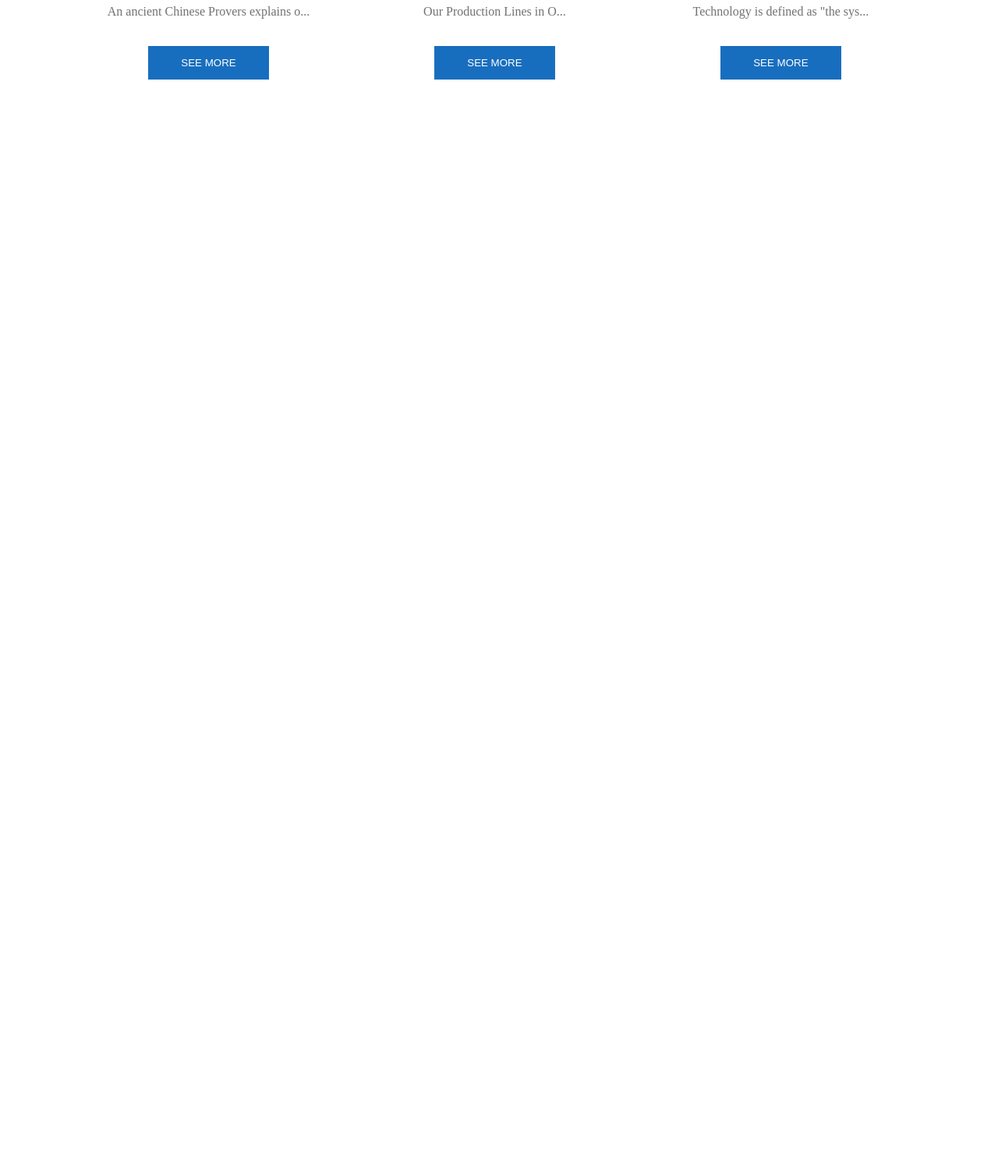
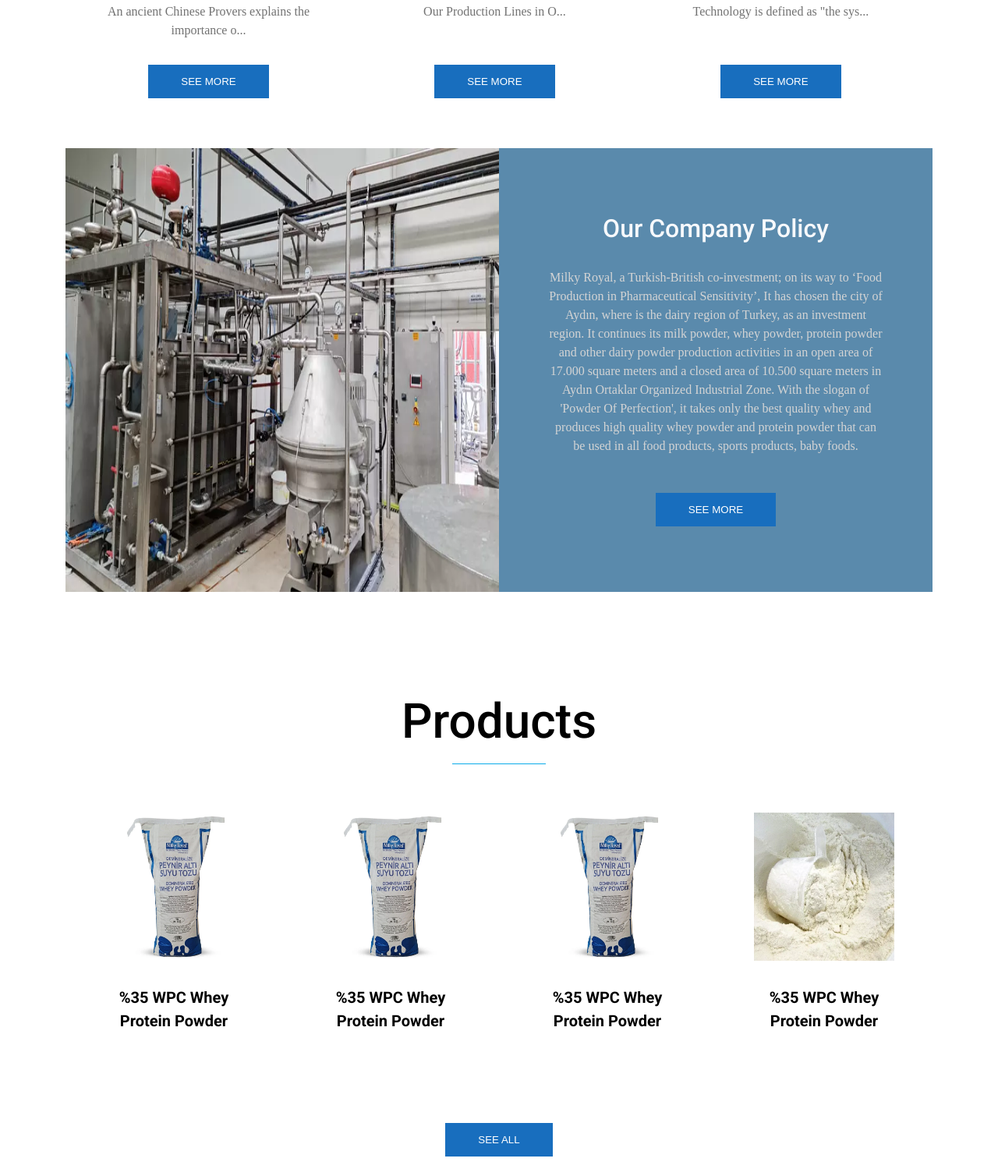
Before and after one commit to KhurshidSunny/Milky-Swipe, a plain HTML site: page index.html in a window 1280 px wide. Shown: the part 1872-3380 px from the top of the page at 78% size. Before the commit the page ends 2038 px from the top, so only its background shows below. Drawn offline with Linux system fonts and the light colour scheme; a web font is replaced by a local one.

Commit message:
created and styled the products section and fixed some small issues

```diff
--- a/index.html
+++ b/index.html
@@ -54,13 +54,13 @@
 
       <!-- PRODUCTION SECTION -->
       <div class="production-section">
-        <h2>production</h2>
+        <h2 class="heading-underline">production</h2>
         <div class="card-container">
           <div class="card">
             <img src="assests/production1.webp" alt="" />
 
             <h3>Labortary</h3>
-            <p>An ancient Chinese Provers explains o...</p>
+            <p>An ancient Chinese Provers explains the importance o...</p>
             <button>see more</button>
           </div>
 
@@ -81,6 +81,69 @@
           </div>
         </div>
       </div>
+
+      <!-- ABOUT US SECTION -->
+      <div class="about-us-section section-space">
+        <div class="two-columns">
+          <div class="two-columns-grid">
+            <div class="grid-left">
+              <img
+                id="about-us-image"
+                src="assests/production2.webp"
+                alt="about us image"
+              />
+            </div>
+            <div class="grid-right">
+              <h3>Our Company Policy</h3>
+              <p>
+                Milky Royal, a Turkish-British co-investment; on its way to
+                ‘Food Production in Pharmaceutical Sensitivity’, It has chosen
+                the city of Aydın, where is the dairy region of Turkey, as an
+                investment region. It continues its milk powder, whey powder,
+                protein powder and other dairy powder production activities in
+                an open area of 17.000 square meters and a closed area of 10.500
+                square meters in Aydın Ortaklar Organized Industrial Zone. With
+                the slogan of 'Powder Of Perfection', it takes only the best
+                quality whey and produces high quality whey powder and protein
+                powder that can be used in all food products, sports products,
+                baby foods.
+              </p>
+              <button>see more</button>
+            </div>
+          </div>
+        </div>
+      </div>
+
+      <!-- PRODUCTS SECTION -->
+      <div class="products-section section-space">
+        <h2 class="heading-underline">Products</h2>
+        <div class="card-container">
+          <div class="card">
+            <img id="product-image" src="assests/bori.webp" alt="product 1" />
+            <h5>%35 WPC Whey Protein Powder</h5>
+          </div>
+
+          <div class="card">
+            <img id="product-image" src="assests/bori.webp" alt="product 1" />
+            <h5>%35 WPC Whey Protein Powder</h5>
+          </div>
+
+          <div class="card">
+            <img id="product-image" src="assests/bori.webp" alt="product 1" />
+            <h5>%35 WPC Whey Protein Powder</h5>
+          </div>
+
+          <div class="card">
+            <img
+              id="product-image"
+              src="assests/last part.webp"
+              alt="product 1"
+            />
+            <h5>%35 WPC Whey Protein Powder</h5>
+          </div>
+        </div>
+        <button>see all</button>
+      </div>
     </main>
   </body>
 </html>
--- a/style.css
+++ b/style.css
@@ -55,6 +55,18 @@
   font-weight: 500;
   margin: 0;
   width: 100%;
+  position: relative;
+}
+
+h2::before {
+  content: "";
+  width: 120px;
+  height: 1px;
+  background-color: var(--secondary-color);
+  position: absolute;
+  bottom: -18px;
+  left: 50%;
+  transform: translateX(-50%);
 }
 
 h3 {
@@ -164,19 +176,22 @@
   text-align: center;
   color: var(--text-semi-dark);
   margin: 0 0 var(--space-lg) 0;
+  flex-grow: 1;
 }
 
-.about-us .about-us-grid {
+/* two coloumns layout */
+
+.two-columns .two-columns-grid {
   display: grid;
   grid-template-columns: 1fr 1fr;
 }
 
-.about-us-grid .grid-left img {
+.two-columns-grid .grid-left img {
   width: 100%;
   height: 100%;
 }
 
-.about-us .about-us-grid .grid-right {
+.two-columns .two-columns-grid .grid-right {
   display: flex;
   flex-direction: column;
   justify-content: center;
@@ -186,16 +201,16 @@
   background-color: rgb(90, 138, 172);
 }
 
-.about-us-grid .grid-right h3 {
+.two-columns-grid .grid-right h3 {
   text-align: center;
   color: var(--color-light);
   margin: 0 0 var(--space-md) 0;
 }
-.about-us-grid .grid-right p {
+.two-columns-grid .grid-right p {
   text-align: center;
   color: var(--text-secondary);
 }
-.about-us-grid .grid-right button {
+.two-columns-grid .grid-right button {
   margin: var(--space-lg) 0 0 0;
 }
 
@@ -246,7 +261,6 @@
   justify-content: center;
   align-items: center;
   background-image: url("assests/background1.webp");
-  /* height: 100vh; */
   height: 800px;
 }
 
@@ -304,19 +318,61 @@
   transform: translateX(-50%);
 }
 
+/* PRODUCTION SECTION */
+
 .production-section h2 {
   text-align: center;
   margin: var(--space-lg) 0;
   position: relative;
 }
 
-.production-section h2::before {
-  content: "";
-  width: 120px;
-  height: 1px;
+/* PRODUCTS SECTION */
+.products-section {
+  width: 100%;
+  box-sizing: border-box;
+  display: flex;
+  flex-direction: column;
+  justify-content: center;
+  align-items: center;
+}
+
+.products-section button {
+  margin: calc(var(--space-xl) + 20px) 0;
+  transition: all 0.4s ease;
+  cursor: pointer;
+}
+.products-section button:hover {
   background-color: var(--secondary-color);
-  position: absolute;
-  bottom: -18px;
-  left: 50%;
-  transform: translateX(-50%);
 }
+
+.products-section .card-container {
+  width: 100%;
+  padding: 0;
+}
+
+.products-section .card-container .card {
+  width: 25%;
+}
+.products-section h2 {
+  text-align: center;
+  margin: calc(var(--space-xl) * 2) 0 var(--space-md) 0;
+}
+
+.products-section .card h5 {
+  text-align: center;
+  font-size: 20px;
+  width: 60%;
+  font-weight: 600;
+  line-height: 1.5;
+  transition: all 0.2s ease-in;
+}
+
+.products-section .card h5:hover {
+  color: var(--secondary-color);
+  cursor: pointer;
+}
+#product-image {
+  width: 180px;
+  height: 190px;
+  margin: var(--space-lg);
+}
```
